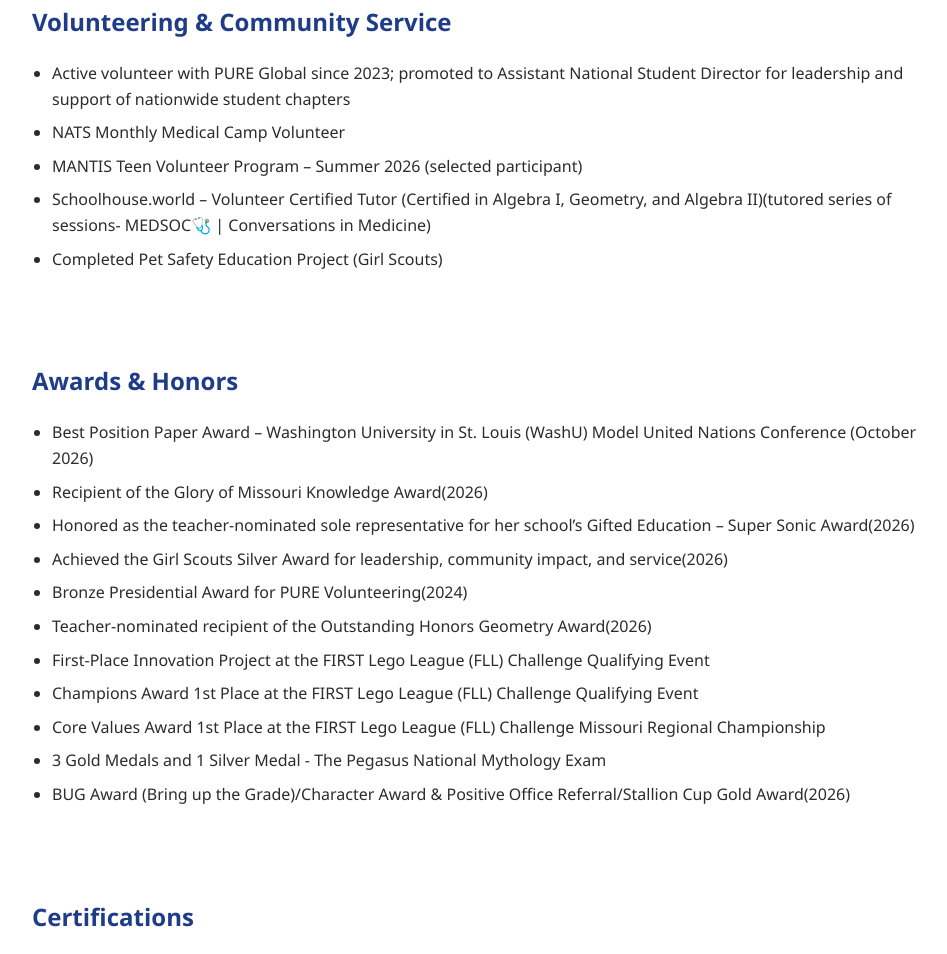
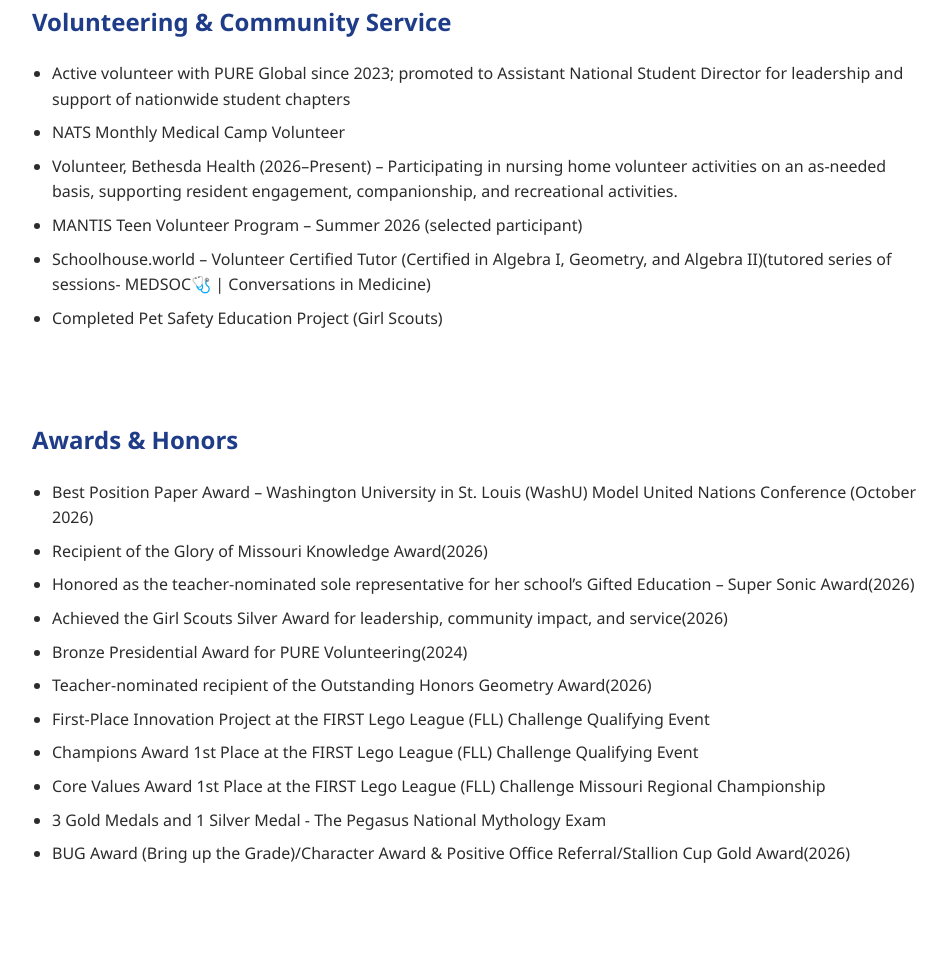
Before and after one commit to Lasya-Doddapaneni/Lasya-Doddapaneni.github.io, a plain HTML site: page index.html in a window 1280 px wide. Shown: the part 2706-3660 px from the top of the page, without its empty margins (158-1105 px from the left). Drawn offline with Linux system fonts and the light colour scheme.

Commit message:
Update index.html

```diff
--- a/index.html
+++ b/index.html
@@ -109,6 +109,7 @@
       <ul>
         <li>Active volunteer with PURE Global since 2023; promoted to Assistant National Student Director for leadership and support of nationwide student chapters</li>
         <li>NATS Monthly Medical Camp Volunteer</li>
+        <li>Volunteer, Bethesda Health (2026–Present) – Participating in nursing home volunteer activities on an as-needed basis, supporting resident engagement, companionship, and recreational activities.</li>
         <li>MANTIS Teen Volunteer Program – Summer 2026 (selected participant)</li>
         <li>Schoolhouse.world – Volunteer Certified Tutor (Certified in Algebra I, Geometry, and Algebra II)(tutored series of sessions- MEDSOC🩺 | Conversations in Medicine) </li>
         <li>Completed Pet Safety Education Project (Girl Scouts)</li>
```
